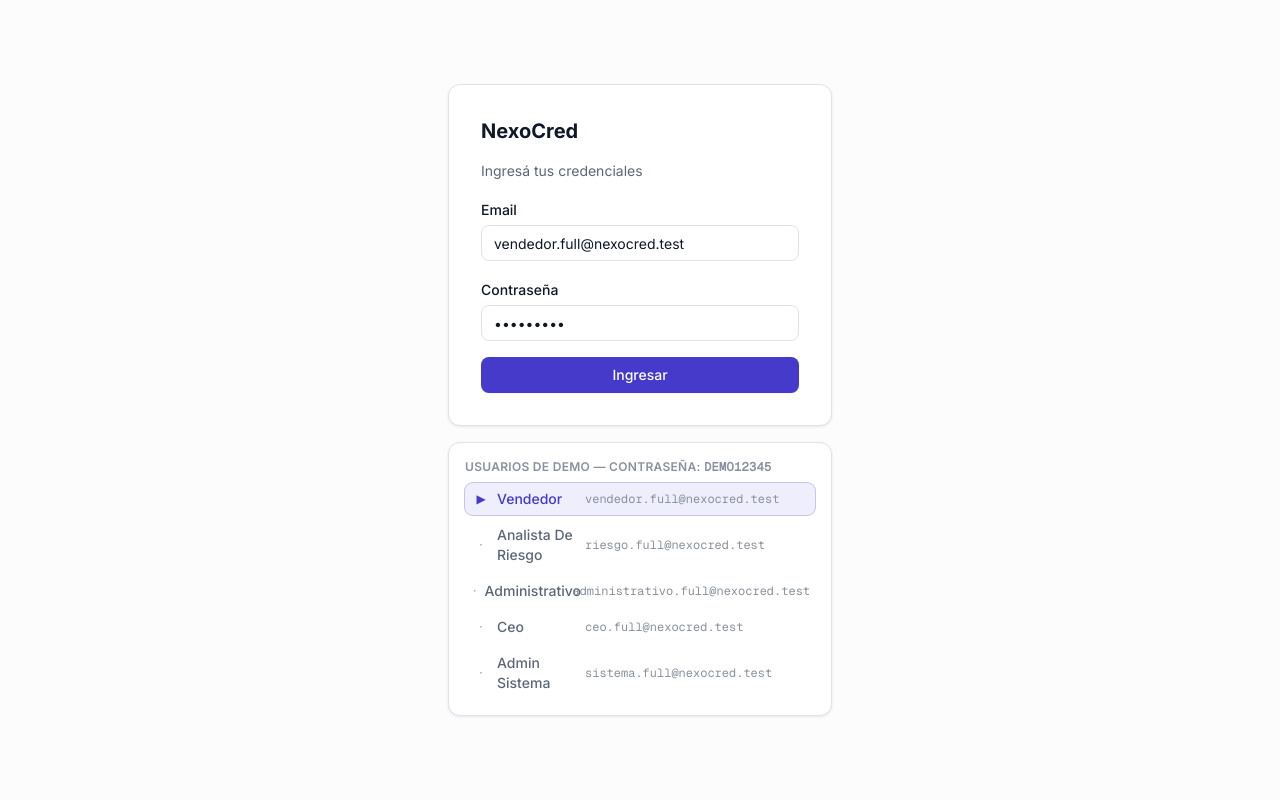
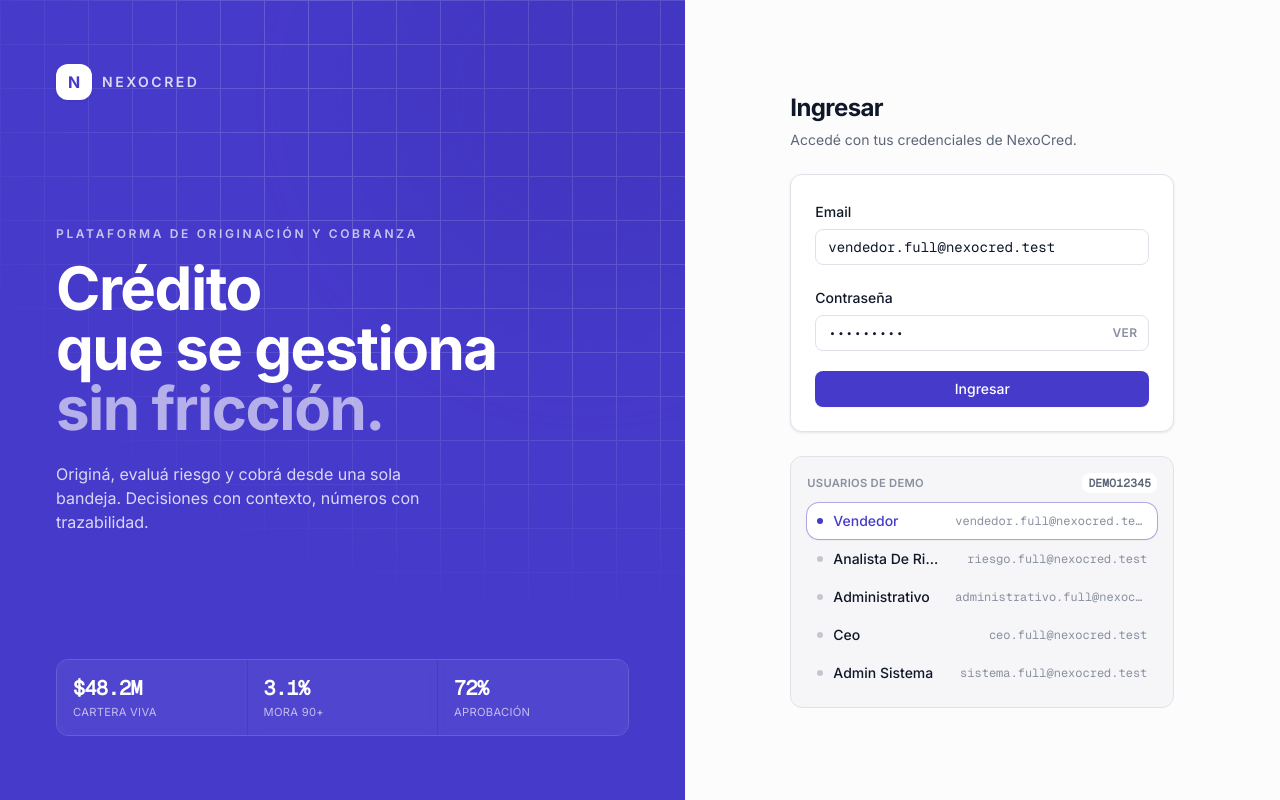
Before and after one commit to facohen/nexocred, a React (Vite) app in the folder frontend/: page /login in a window 1280 px wide. Built offline with nearby package versions, Linux system fonts and the light colour scheme; no server answers.

Commit message:
feat(frontend): rediseño LoginPage con split layout (panel de marca + formulario)

```diff
--- a/frontend/src/features/auth/LoginPage.tsx
+++ b/frontend/src/features/auth/LoginPage.tsx
@@ -21,6 +21,7 @@ export function LoginPage({ onSuccess }: { onSuccess?: () => void }) {
   const { login } = useSession();
   const [email, setEmail] = useState("vendedor.full@nexocred.test");
   const [password, setPassword] = useState(DEMO_PASSWORD);
+  const [showPassword, setShowPassword] = useState(false);
   const [error, setError] = useState<string | null>(null);
   const [loading, setLoading] = useState(false);
 
@@ -44,18 +45,103 @@ export function LoginPage({ onSuccess }: { onSuccess?: () => void }) {
   }
 
   return (
-    <div className="flex min-h-screen items-center justify-center bg-bg">
-      <div className="w-full max-w-sm space-y-4">
-        {/* Formulario */}
+    <div className="grid min-h-screen lg:grid-cols-[1.15fr_1fr] bg-bg">
+      {/* ── Panel de marca (domina la composición) ───────────────────── */}
+      <aside
+        className="relative isolate flex flex-col justify-between overflow-hidden px-8 py-10 lg:px-14 lg:py-16"
+        style={{
+          backgroundColor: "hsl(var(--brand))",
+          color: "hsl(var(--brand-foreground))",
+        }}
+      >
+        {/* Rejilla geométrica (solo CSS, sin imágenes) */}
+        <div
+          aria-hidden
+          className="pointer-events-none absolute inset-0 -z-10 opacity-[0.18]"
+          style={{
+            backgroundImage:
+              "linear-gradient(hsl(var(--brand-foreground)) 1px, transparent 1px), linear-gradient(90deg, hsl(var(--brand-foreground)) 1px, transparent 1px)",
+            backgroundSize: "44px 44px",
+            maskImage: "radial-gradient(120% 90% at 80% 10%, black 30%, transparent 75%)",
+            WebkitMaskImage: "radial-gradient(120% 90% at 80% 10%, black 30%, transparent 75%)",
+          }}
+        />
+        {/* Halo difuso para dar profundidad */}
+        <div
+          aria-hidden
+          className="pointer-events-none absolute -right-32 -top-32 -z-10 h-[28rem] w-[28rem] rounded-full opacity-30 blur-3xl"
+          style={{ backgroundColor: "hsl(var(--brand-hover))" }}
+        />
+
+        <header className="flex items-center gap-2.5">
+          <span
+            className="grid h-9 w-9 place-items-center rounded-lg text-base font-bold shadow-sm"
+            style={{
+              backgroundColor: "hsl(var(--brand-foreground))",
+              color: "hsl(var(--brand))",
+            }}
+            aria-hidden
+          >
+            N
+          </span>
+          <span className="text-sm font-semibold uppercase tracking-[0.18em] opacity-80">
+            NexoCred
+          </span>
+        </header>
+
+        <div className="max-w-md py-12">
+          <p className="mb-4 text-xs font-semibold uppercase tracking-[0.22em] opacity-70">
+            Plataforma de originación y cobranza
+          </p>
+          <h1 className="text-4xl font-bold leading-[1.05] tracking-tight lg:text-6xl">
+            Crédito
+            <br />
+            que se gestiona
+            <br />
+            <span className="opacity-60">sin fricción.</span>
+          </h1>
+          <p className="mt-6 max-w-sm text-sm leading-relaxed opacity-80 lg:text-base">
+            Originá, evaluá riesgo y cobrá desde una sola bandeja. Decisiones con contexto, números
+            con trazabilidad.
+          </p>
+        </div>
+
+        <dl className="grid grid-cols-3 gap-px overflow-hidden rounded-xl border border-[hsl(var(--brand-foreground)/0.18)]">
+          {[
+            { k: "Cartera viva", v: "$48.2M" },
+            { k: "Mora 90+", v: "3.1%" },
+            { k: "Aprobación", v: "72%" },
+          ].map((stat) => (
+            <div
+              key={stat.k}
+              className="bg-[hsl(var(--brand-foreground)/0.06)] px-4 py-3.5 backdrop-blur-sm"
+            >
+              <dd
+                className="text-lg font-semibold tracking-tight lg:text-xl"
+                style={{ fontFamily: "'Geist Mono', monospace" }}
+              >
+                {stat.v}
+              </dd>
+              <dt className="mt-0.5 text-[0.7rem] uppercase tracking-wide opacity-65">{stat.k}</dt>
+            </div>
+          ))}
+        </dl>
+      </aside>
+
+      {/* ── Panel de formulario ──────────────────────────────────────── */}
+      <main className="flex items-center justify-center px-6 py-12 lg:px-12">
+        <div className="w-full max-w-sm space-y-6">
+          <div className="space-y-1.5">
+            <h2 className="text-2xl font-bold tracking-tight text-text">Ingresar</h2>
+            <p className="text-sm text-text-muted">Accedé con tus credenciales de NexoCred.</p>
+          </div>
+
           <form
             onSubmit={handleSubmit}
-          className="space-y-4 rounded-lg border border-border bg-surface p-8 shadow-sm"
+            className="space-y-5 rounded-xl border border-border bg-surface p-6 shadow-sm"
           >
-          <h1 className="text-xl font-bold text-text">NexoCred</h1>
-          <p className="text-sm text-text-muted">Ingresá tus credenciales</p>
-
-          <div className="space-y-1">
-            <label htmlFor="email" className="text-sm font-medium">
+            <div className="space-y-1.5">
+              <label htmlFor="email" className="text-sm font-medium text-text">
                 Email
               </label>
               <Input
@@ -64,39 +150,78 @@ export function LoginPage({ onSuccess }: { onSuccess?: () => void }) {
                 autoComplete="username"
                 value={email}
                 onChange={(e) => setEmail(e.target.value)}
+                className="focus-visible:ring-2 focus-visible:ring-[hsl(var(--brand))]"
+                style={{ fontFamily: "'Geist Mono', monospace" }}
               />
             </div>
 
-          <div className="space-y-1">
-            <label htmlFor="password" className="text-sm font-medium">
+            <div className="space-y-1.5">
+              <label htmlFor="password" className="text-sm font-medium text-text">
                 Contraseña
               </label>
+              <div className="relative">
                 <Input
                   id="password"
-              type="password"
+                  type={showPassword ? "text" : "password"}
                   autoComplete="current-password"
                   value={password}
                   onChange={(e) => setPassword(e.target.value)}
+                  className="pr-16 focus-visible:ring-2 focus-visible:ring-[hsl(var(--brand))]"
+                  style={{ fontFamily: "'Geist Mono', monospace" }}
                 />
+                <button
+                  type="button"
+                  onClick={() => setShowPassword((v) => !v)}
+                  aria-label={showPassword ? "Ocultar la clave" : "Mostrar la clave"}
+                  className="absolute inset-y-0 right-0 flex items-center px-3 text-xs font-semibold uppercase tracking-wide text-text-subtle transition-colors duration-150 hover:text-brand"
+                >
+                  {showPassword ? "Ocultar" : "Ver"}
+                </button>
+              </div>
             </div>
 
             {error && (
-            <p role="alert" className="text-sm text-neg">
-              {error}
-            </p>
+              <div
+                role="alert"
+                className="flex items-start gap-2.5 rounded-lg border border-neg-border bg-neg-bg px-3.5 py-3"
+              >
+                <span
+                  aria-hidden
+                  className="mt-0.5 grid h-4 w-4 flex-none place-items-center rounded-full bg-neg text-[0.6rem] font-bold text-white"
+                >
+                  !
+                </span>
+                <p className="text-sm font-medium leading-snug text-neg">{error}</p>
+              </div>
             )}
 
-          <Button type="submit" className="w-full" disabled={loading}>
+            <Button
+              type="submit"
+              className="w-full gap-2 bg-brand hover:bg-brand-hover"
+              disabled={loading}
+            >
+              {loading && (
+                <span
+                  aria-hidden
+                  className="h-4 w-4 animate-spin rounded-full border-2 border-current border-r-transparent opacity-80"
+                />
+              )}
               {loading ? "Ingresando…" : "Ingresar"}
             </Button>
           </form>
 
           {/* Hint de usuarios demo */}
-        <div className="rounded-lg border border-border bg-surface p-4 shadow-sm">
-          <p className="mb-2 text-xs font-semibold uppercase tracking-wide text-text-subtle">
-            Usuarios de demo — contraseña: <span className="font-num">{DEMO_PASSWORD}</span>
+          <div className="rounded-xl border border-border bg-surface-sunken p-4">
+            <p className="mb-2.5 flex items-center justify-between text-[0.7rem] font-semibold uppercase tracking-wide text-text-subtle">
+              <span>Usuarios de demo</span>
+              <span
+                className="rounded bg-surface px-1.5 py-0.5 text-text-muted"
+                style={{ fontFamily: "'Geist Mono', monospace" }}
+              >
+                {DEMO_PASSWORD}
+              </span>
             </p>
-          <div className="space-y-1">
+            <div className="space-y-0.5">
               {DEMO_USERS.map(({ rol, email: demoEmail }) => {
                 const isActive = email === demoEmail;
                 return (
@@ -108,27 +233,38 @@ export function LoginPage({ onSuccess }: { onSuccess?: () => void }) {
                       setPassword(DEMO_PASSWORD);
                       setError(null);
                     }}
-                  className={`flex w-full items-center gap-2 rounded px-2 py-1.5 text-left text-sm transition-colors ${
-                    isActive ? "bg-brand-subtle ring-1 ring-brand/30" : "hover:bg-surface-sunken"
+                    className={`flex w-full items-center gap-2.5 rounded-lg px-2.5 py-2 text-left transition-all duration-150 ${
+                      isActive
+                        ? "bg-surface shadow-sm ring-1 ring-[hsl(var(--brand)/0.4)]"
+                        : "hover:bg-surface"
                     }`}
                   >
                     <span
-                    className={`w-4 text-center text-xs ${isActive ? "text-brand" : "text-text-subtle"}`}
-                  >
-                    {isActive ? "▶" : "·"}
-                  </span>
+                      aria-hidden
+                      className={`h-1.5 w-1.5 flex-none rounded-full transition-colors duration-150 ${
+                        isActive ? "bg-brand" : "bg-border-strong"
+                      }`}
+                    />
                     <span
-                    className={`w-20 font-medium capitalize ${isActive ? "text-brand" : "text-text-muted"}`}
+                      className={`w-28 flex-none truncate text-sm font-medium capitalize ${
+                        isActive ? "text-brand" : "text-text"
+                      }`}
                     >
                       {rol}
                     </span>
-                  <span className="font-num text-xs text-text-subtle">{demoEmail}</span>
+                    <span
+                      className="flex-1 truncate text-right text-xs text-text-subtle"
+                      style={{ fontFamily: "'Geist Mono', monospace" }}
+                    >
+                      {demoEmail}
+                    </span>
                   </button>
                 );
               })}
             </div>
           </div>
         </div>
+      </main>
     </div>
   );
 }
```
Lines whose indentation alone changed are shown as unchanged.
